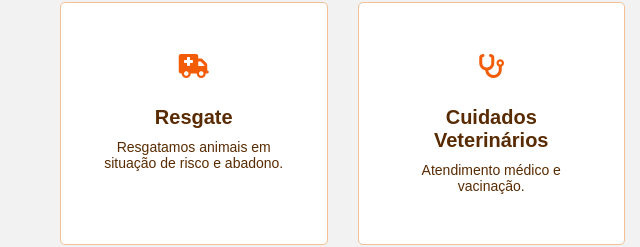
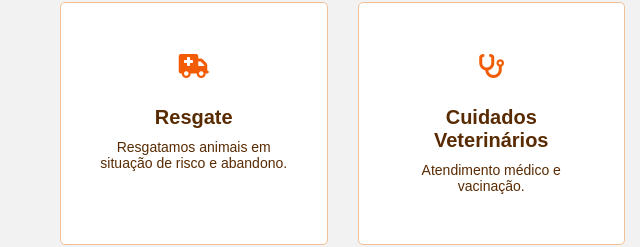
Before and after one commit to vespertidal07/site-patinhas, a plain HTML site: page index.html in a window 1280 px wide. Shown: the part 3887-4134 px from the top of the page, 0-640 px from the left. Drawn offline with Linux system fonts and the light colour scheme.

Commit message:
Add files via upload

```diff
--- a/index.html
+++ b/index.html
@@ -197,7 +197,7 @@
                     <div class="card-servico">
                         <span class="icone-servico"><i class="fa-solid fa-truck-medical"></i></span>
                         <h3>Resgate</h3>
-                        <p>Resgatamos animais em situação de risco e abadono.</p>
+                        <p>Resgatamos animais em situação de risco e abandono.</p>
                     </div>
                     <div class="card-servico">
                         <span class="icone-servico"><i class="fa-solid fa-stethoscope"></i>
```
